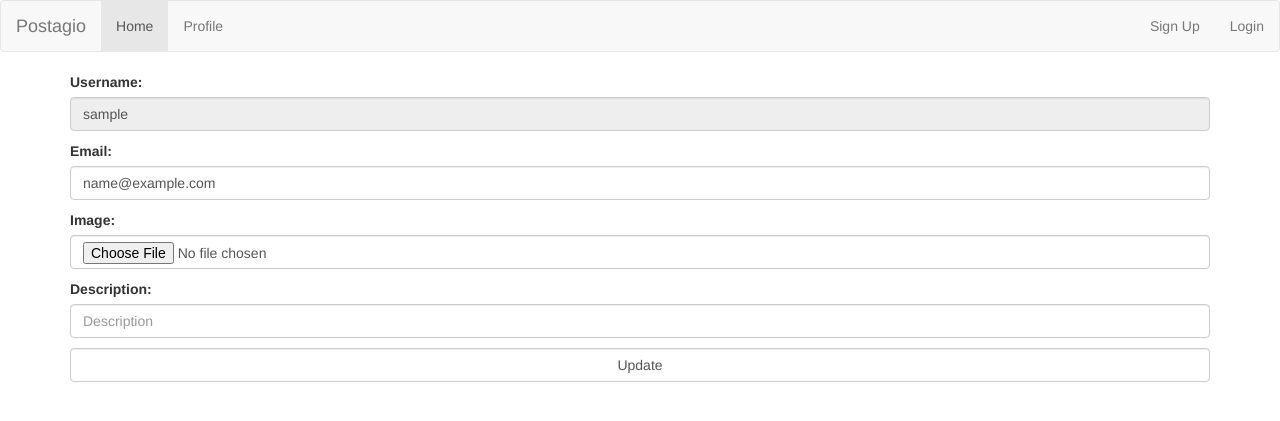
After one commit to pueue/canape, a Django app: page /settings/ in a window 1280 px wide. The commit adds this page. Shown: the top 421 px of the page. Run offline with Django 3.2, Linux system fonts and the light colour scheme; the visitor is signed in with stand-in values (Sample User, id 1); some libraries are stand-ins or nearby versions.

Commit message:
User 수정 페이지 구현

```diff
--- a/account/forms.py
+++ b/account/forms.py
@@ -15,7 +15,7 @@ class SignupForm(UserCreationForm):
         }))
 	email = forms.EmailField(widget=forms.EmailInput(attrs={
 			'placeholder': 'Email',
-			'required': 'True',
+			'required': 'true',
 			'class': 'form-control',
 		}))
 	password1 = forms.CharField(label="Password",
@@ -43,13 +43,40 @@ class LoginForm(AuthenticationForm):
 		max_length=20,
 		widget=forms.TextInput(attrs={
 			'placeholder': 'Username',
-			'required': 'True',
+			'required': 'true',
 			'class': 'form-control',
 		}))
 	password = forms.CharField(label="Password",
 		strip=False,
 		widget=forms.PasswordInput(attrs={
 			'placeholder': 'Password',
-			'required': 'True',
+			'required': 'true',
 			'class': 'form-control',
 		}))
+
+class settingsForm(forms.ModelForm):
+	username = forms.CharField(label="Username",
+		widget=forms.TextInput(attrs={
+			'class': 'form-control',
+			'readonly': 'true',
+        }))
+	email = forms.EmailField(label="Email",
+		required=True,
+		widget=forms.EmailInput(attrs={
+			'placeholder': 'Email',
+			'class': 'form-control',
+		}))
+	image = forms.ImageField(label="Image",
+		required=False,
+		widget=forms.FileInput(attrs={
+			'class': 'form-control',
+		}))
+	description = forms.CharField(label="Description",
+		required=False,
+		widget=forms.TextInput(attrs={
+			'placeholder': 'Description',
+			'class': 'form-control',
+		}))
+	class Meta:
+		model = User
+		fields = ('username', 'email', 'image', 'description', )
--- a/account/models.py
+++ b/account/models.py
@@ -45,9 +45,10 @@ class User(AbstractBaseUser, PermissionsMixin):
     )
     image = models.ImageField(
                 upload_to='image/profile/',
+                blank=True,
     )
 
-    description = models.TextField()
+    description = models.TextField(blank=True,)
     is_active = models.BooleanField(default=False)
     is_staff = models.BooleanField(default=False)
 
--- a/account/templates/login.html
+++ b/account/templates/login.html
@@ -1,7 +1,7 @@
 {% extends "base.html" %}
 
 {% block content %}
-<form id="login" method="post" action="{% url 'login' %}">
+<form method="post" action="{% url 'login' %}">
 	{% csrf_token %}
 	{{ form.as_p }}
 	<input type="submit" value="Create" class='form-control' />
--- /dev/null
+++ b/account/templates/settings.html
@@ -0,0 +1,9 @@
+{% extends "base.html" %}
+
+{% block content %}
+<form enctype="multipart/form-data" method="post" action="{% url 'settings' %}">
+	{% csrf_token %}
+	{{ form.as_p }}
+	<input type="submit" value="Update" class='form-control' />
+</form>
+{% endblock %}
--- a/account/templates/signup.html
+++ b/account/templates/signup.html
@@ -1,7 +1,7 @@
 {% extends "base.html" %}
 
 {% block content %}
-<form id="signup" method="post" action="{% url 'signup' %}">
+<form method="post" action="{% url 'signup' %}">
 	{% csrf_token %}
 	{{ form.as_p }}
 	<input type="submit" value="signup" />
--- a/account/urls.py
+++ b/account/urls.py
@@ -13,5 +13,7 @@ urlpatterns = [
 	url(r'^logout/$', auth_views.logout, {
 			'next_page': 'login',
 		}, name='logout'),
-	url(r'^profile/(?P<username>\w+)/$', views.profile, name='profile'),
+	url(r'^settings/$', views.settings, name='settings'),
+
+	url(r'^(?P<username>\w+)/$', views.profile, name='profile'),
 ]
--- a/account/views.py
+++ b/account/views.py
@@ -1,19 +1,21 @@
-from django.shortcuts import render, redirect
-from .forms import SignupForm, LoginForm
+from django.shortcuts import render, redirect, get_object_or_404
+from .forms import SignupForm, LoginForm, settingsForm
 from django.http import HttpResponseRedirect
 from django.core.urlresolvers import reverse
 from .models import User
-from postage.models import Postage, Code;
-from django.contrib import auth
+from postage.models import Postage, Code
+from django.contrib.auth.views import login as auth_login
+from django.contrib.auth.decorators import login_required
 
 # Create your views here.
 def signup(request):
-	form = SignupForm()
 	if request.method == "POST":
 		form = SignupForm(request.POST)
 		if form.is_valid():
 			form.save()
 			return HttpResponseRedirect(reverse("signup_confirm"))
+	else:
+		form = SignupForm()
 	context = {
 		'form': form,
 	}
@@ -24,31 +26,47 @@ def signup_confirm(request):
 	return render(request, 'signup_confirm.html', context)
 
 def login(request):
-	form = LoginForm()
 	if request.method == "POST":
 		form = LoginForm(data=request.POST)
 		if form.is_valid():
 			user = form.get_user()
 			if user is not None:
-				auth.login(request, user)
+				auth_login(request, user)
 				return HttpResponseRedirect(reverse("home"))
 			else:
+				print("Wrong username or password")
 				return HttpResponseRedirect(reverse("login"))
+	else:
+		form = LoginForm()
 	context = {
 		'form': form,
 	}
 	return render(request, 'login.html', context)
 
 def profile(request, username):
-	try:
-		user = User.objects.get(username=username)
-		works = Postage.objects.filter(maker=user)
-		achievements = Code.objects.filter(gainer=user)
-	except User.DoesNotExist:
-		return redirect('home')
+	user = get_object_or_404(User, username=username)
+	works = Postage.objects.filter(maker=user)
+	achievements = Code.objects.filter(gainer=user)
+
 	context = {
 		'user': user,
 		'works': works,
 		'achievements': achievements,
 	}
 	return render(request, 'profile.html', context)
+
+@login_required
+def settings(request):
+	if request.method == "POST":
+		form = settingsForm(data=request.POST, instance=request.user)
+		if form.is_valid():
+			form.save()
+			return HttpResponseRedirect(reverse("profile", kwargs={
+				'username': request.user.username,
+			}))
+	else:
+		form = settingsForm(instance=request.user)
+	context = {
+		'form': form,
+	}
+	return render(request, 'settings.html', context)
--- a/templates/base.html
+++ b/templates/base.html
@@ -25,7 +25,7 @@
 			</div>
 			<ul class="nav navbar-nav">
 				<li class="active"><a href="/">Home</a></li>
-				<li><a href="/profile/pueue">Profile</a></li>
+				<li><a href="/{{ request.user.username }}">Profile</a></li>
 			</ul>
 			<ul class="nav navbar-nav navbar-right">
 				<li><a href="/signup">Sign Up</a></li>
```
Also changed, not shown: account/templates/profile.html (+5 -3 lines), account/migrations/0004_auto_20160604_0036.py (added), account/migrations/0005_auto_20160604_0058.py (added).
